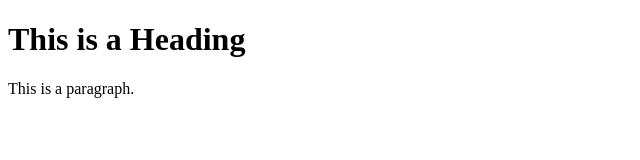
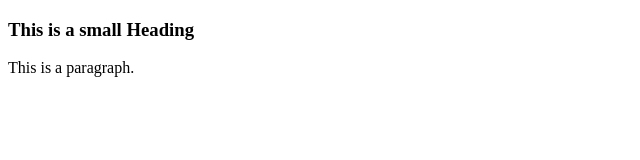
Before and after one commit to NikNavneet/git-demo, a plain HTML site: page index.html in a window 1280 px wide. Shown: the whole page, without its empty margins (0-640 px from the left). Drawn offline with Linux system fonts and the light colour scheme.

Commit message:
some more changes are made to the website

```diff
--- a/index.html
+++ b/index.html
@@ -5,7 +5,7 @@
 </head>
 <body>
 
-<h1>This is a Heading</h1>
+<h3>This is a small Heading</h3>
 <p>This is a paragraph.</p>
 
 </body>
```
Also changed, not shown: 1 other file.
